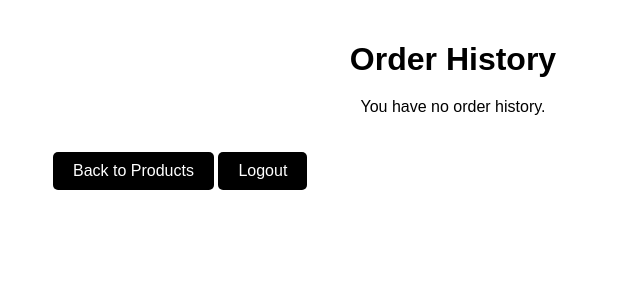
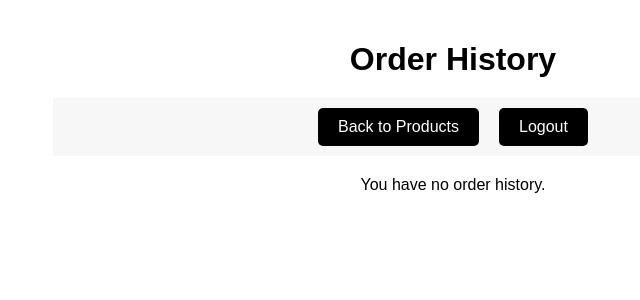
Before and after one commit to Sanawar21/cep-oop, a Flask app: template templates/history.html in a window 1280 px wide. Shown: the top 300 px of the page, without its empty margins (187-827 px from the left). Run offline with Flask 3, Linux system fonts and the light colour scheme; the template is opened without the code that fills it, so the values that code supplies are empty; parts of the project's set-up code (start-up, migrations or seed data) failed here and were passed over.

Commit message:
bring buttons to top in order history

```diff
--- a/database/users.txt
+++ b/database/users.txt
@@ -10,4 +10,6 @@ skajdkhs@#$%disadh7@@#$%sdkhah@#$%dsakdj
 sanawar99@#$%Sanawar21$$@#$%asd@#$%asdf
 talhaadil48212@#$%TalhaAdil48@@#$%sadas@#$%dads
 talhaadil48901920@#$%TalhaAdil48@@#$%dadaj@#$%2jjads
-admin@#$%shopping123@#$%Admin@#$%CIS Department, NED University, Karachi.new@#$%Sanawar21$$@#$%new user@#$%new user address
+admin@#$%shopping123@#$%Admin@#$%CIS Department, NED University, Karachi.
+new@#$%Sanawar21$$@#$%new user@#$%new user address
+new2@#$%Sanawar21$$@#$%new user 2@#$%address 2
--- a/templates/history.html
+++ b/templates/history.html
@@ -78,11 +78,19 @@
             padding: 10px 20px;
             border-radius: 5px;
             display: inline-block;
-            margin-top: 20px;
+            margin: 10px;
         }
 
         .btn:hover {
             background-color: #333333;
+        }
+
+        .navbar {
+            display: flex;
+            align-items: center;
+            justify-content: center;
+            margin-bottom: 10px;
+            background-color: #f7f7f7;
         }
     </style>
 </head>
@@ -90,6 +98,10 @@
 <body>
     <div class="container">
         <h1 class="title">Order History</h1>
+        <div class="navbar">
+            <a class="btn" href="{{ url_for('products') }}">Back to Products</a>
+            <a class="btn" href="{{ url_for('logout') }}">Logout</a>
+        </div>
         {% if carts %}
         {% for cart in carts %}
         <div class="order">
@@ -109,8 +121,6 @@
         {% else %}
         <p class="no-history">You have no order history.</p>
         {% endif %}
-        <a class="btn" href="{{ url_for('products') }}">Back to Products</a>
-        <a class="btn" href="{{ url_for('logout') }}">Logout</a>
     </div>
 </body>
 
```
Also changed, not shown: 3 other files.
